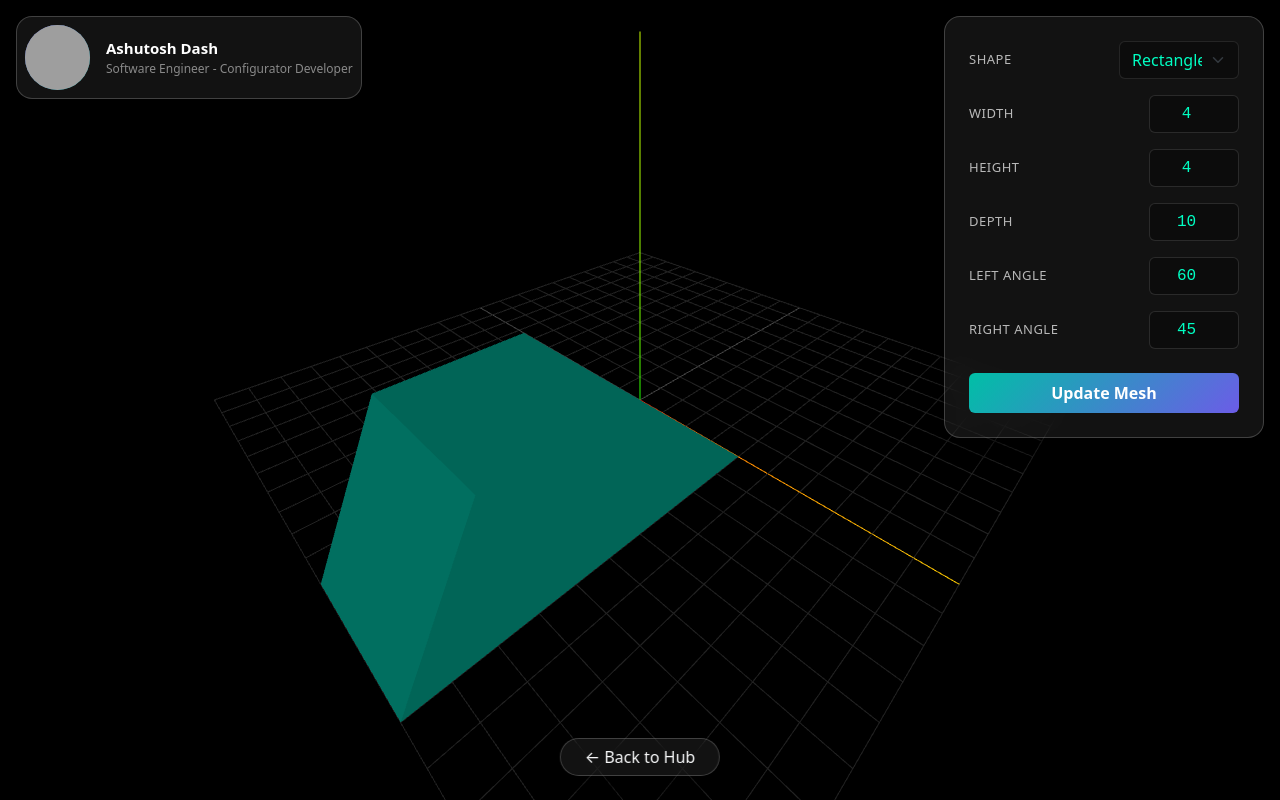
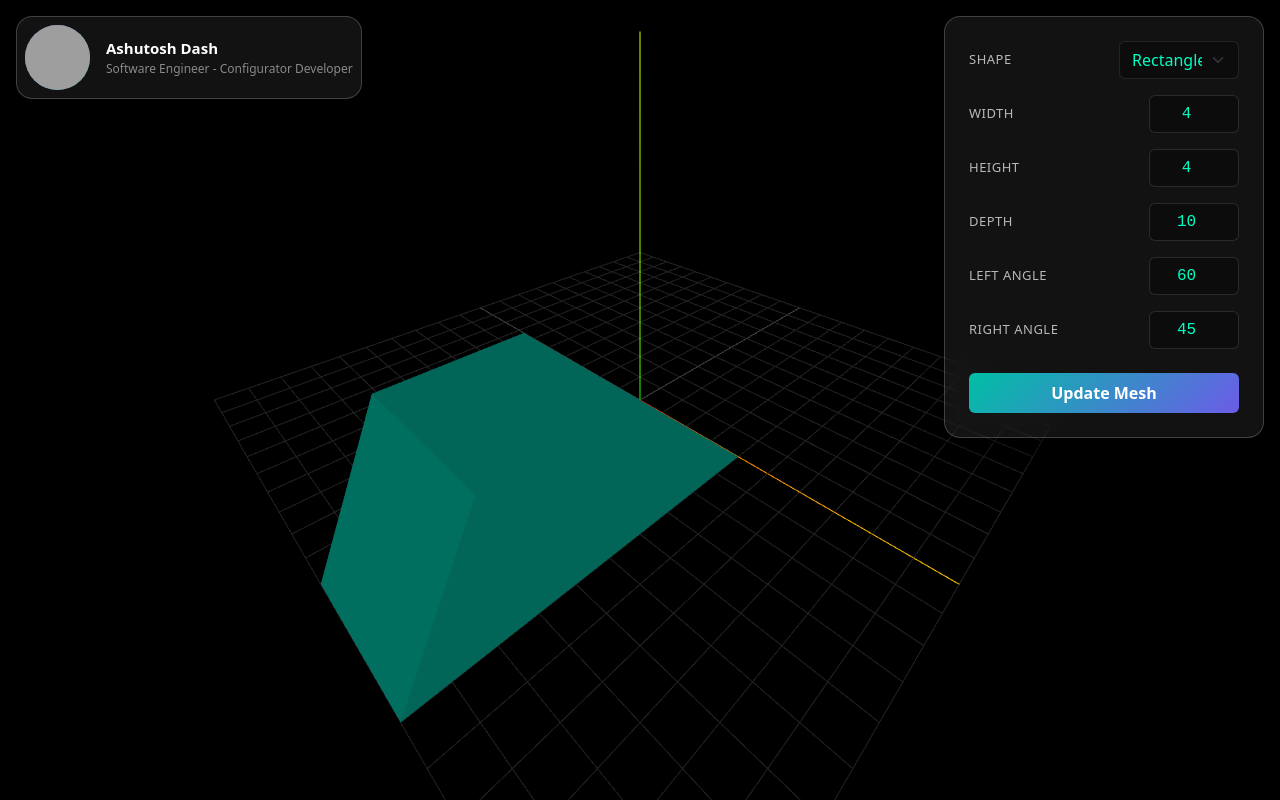
Before and after one commit to ashutoshdash-eva/project_4, a website built with Vite: page index.html in a window 1280 px wide. Built offline with nearby package versions, Linux system fonts and the light colour scheme; grey boxes are pictures that could not be loaded.

Commit message:
modified index.html

```diff
--- a/index.html
+++ b/index.html
@@ -79,9 +79,9 @@
 
 <body class="text-white">
 
-    <a href="../index.html" class="btn btn-outline-light position-fixed bottom-0 start-50 translate-middle-x mb-4 rounded-pill px-4 glass-panel" style="z-index: 1000; text-decoration: none;">
+    <!-- <a href="../index.html" class="btn btn-outline-light position-fixed bottom-0 start-50 translate-middle-x mb-4 rounded-pill px-4 glass-panel" style="z-index: 1000; text-decoration: none;">
         ← Back to Hub
-    </a>
+    </a> -->
 
     <div class="position-fixed top-0 start-0 m-3 p-2 rounded-4 shadow d-flex align-items-center gap-3 glass-panel" style="z-index: 1000; min-width: 200px;">
         <div class="rounded-circle overflow-hidden d-flex justify-content-center align-items-center flex-shrink-0 avatar-gradient" style="width: 65px; height: 65px;">
```
